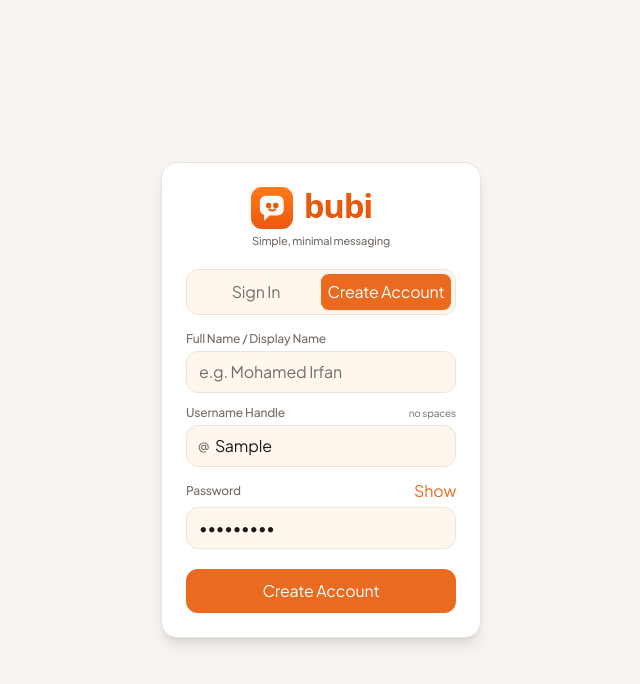
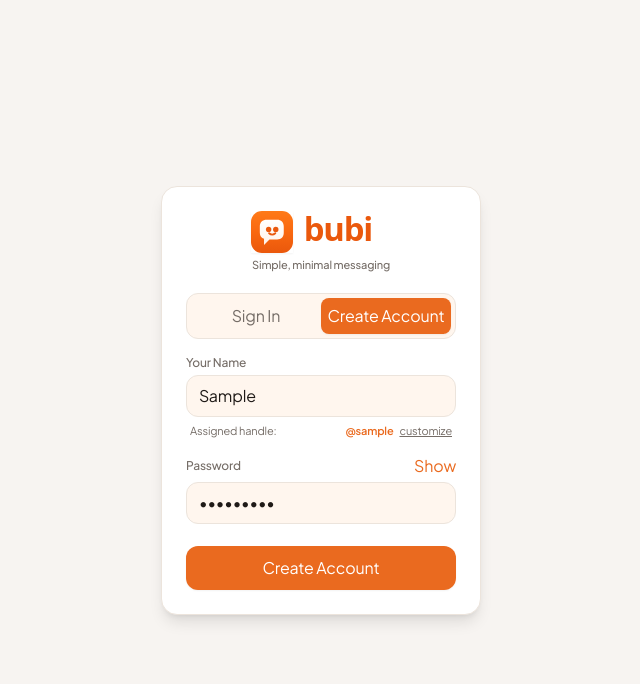
Before and after one commit to Rizirfan/BUBI, a React (Vite) app: page /auth in a window 1280 px wide. Both pictures are taken after typing "Sample", "Sample123" into the empty fields and a click on the button "Create Account". Shown: the top 684 px of the page, without its empty margins (319-959 px from the left). Built offline with nearby package versions, Linux system fonts and the light colour scheme; no server answers.

Commit message:
feat: simplified signup with single Name input and auto-assigned @bubi handle

```diff
--- a/src/features/auth/AuthScreen.tsx
+++ b/src/features/auth/AuthScreen.tsx
@@ -1,39 +1,44 @@
-import { useState } from 'react'
+import { useState, useMemo } from 'react'
 import { useAuthStore } from './store'
 import { BubiLogo, BubiBrand } from '@/components/ui/BubiLogo'
 
 export function AuthScreen() {
   const [mode, setMode] = useState<'login' | 'register'>('login')
-  const [username, setUsername] = useState('')
-  const [displayName, setDisplayName] = useState('')
+  const [name, setName] = useState('')
+  const [customHandle, setCustomHandle] = useState('')
+  const [showCustomHandle, setShowCustomHandle] = useState(false)
   const [password, setPassword] = useState('')
   const [showPassword, setShowPassword] = useState(false)
   const [error, setError] = useState<string | null>(null)
   const [busy, setBusy] = useState(false)
   const { login, register } = useAuthStore()
 
+  // Auto-assigned username handle from name, with default @bubi fallback
+  const autoHandle = useMemo(() => {
+    const slug = name
+      .trim()
+      .toLowerCase()
+      .replace(/[^a-z0-9]+/g, '_')
+      .replace(/^_+|_+$/g, '')
+    return slug || 'bubi'
+  }, [name])
+
+  const effectiveHandle = showCustomHandle && customHandle.trim()
+    ? customHandle.trim().replace(/^@+/, '')
+    : autoHandle
+
   async function submit(e: React.FormEvent) {
     e.preventDefault()
     setError(null)
     setBusy(true)
     try {
-      let u = username.trim().replace(/^@+/, '')
-      let d = displayName.trim().replace(/^@+/, '')
-
       if (mode === 'login') {
-        await login(u, password)
+        const identifier = name.trim().replace(/^@+/, '')
+        await login(identifier, password)
       } else {
-        // If user put full name (with spaces) in username and handle in displayName:
-        if (u.includes(' ') && !d.includes(' ')) {
-          const temp = u
-          u = d
-          d = temp
-        } else if (u.includes(' ')) {
-          // If username has spaces, replace spaces with underscores
-          u = u.replace(/\s+/g, '_')
-        }
-        if (!d) d = u
-        await register(u, d, password)
+        const displayName = name.trim() || 'BUBI User'
+        const username = effectiveHandle
+        await register(username, displayName, password)
       }
     } catch (err: any) {
       setError(err.message || 'Authentication failed. Please check your credentials.')
@@ -85,53 +90,66 @@ export function AuthScreen() {
           </div>
 
           {/* Form */}
-          <form onSubmit={submit} className="space-y-3">
-            {mode === 'register' && (
+          <form onSubmit={submit} className="space-y-3.5">
+            {/* Name Input */}
             <div>
               <label className="block text-xs font-medium text-[var(--text-muted)] mb-1">
-                  Full Name / Display Name
+                {mode === 'register' ? 'Your Name' : 'Your Name or Handle'}
               </label>
               <input
                 type="text"
-                  value={displayName}
-                  onChange={(e) => setDisplayName(e.target.value)}
+                value={name}
+                onChange={(e) => setName(e.target.value)}
                 required
-                  minLength={1}
+                minLength={2}
                 maxLength={50}
-                  placeholder="e.g. Mohamed Irfan"
+                autoFocus
+                placeholder={mode === 'register' ? 'e.g. Mohamed Irfan' : 'e.g. Mohamed Irfan or @bubi'}
                 className="w-full bg-[var(--surface-hover)] border border-[var(--border)] rounded-xl px-3 py-2 text-xs text-[var(--text)] placeholder-[var(--text-muted)] outline-none focus:border-[var(--wa-green)] transition"
               />
+
+              {/* In register mode, show assigned @bubi handle indicator */}
+              {mode === 'register' && (
+                <div className="mt-1.5 flex items-center justify-between text-[11px] px-1">
+                  <span className="text-[var(--text-muted)]">Assigned handle:</span>
+                  <div className="flex items-center gap-1.5">
+                    <span className="font-semibold text-[var(--wa-green)]">
+                      @{effectiveHandle}
+                    </span>
+                    <button
+                      type="button"
+                      onClick={() => setShowCustomHandle((v) => !v)}
+                      className="text-[10px] text-[var(--text-muted)] hover:text-[var(--text)] underline cursor-pointer"
+                    >
+                      {showCustomHandle ? 'auto' : 'customize'}
+                    </button>
+                  </div>
                 </div>
               )}
+            </div>
 
-            <div>
-              <div className="flex items-center justify-between mb-1">
-                <label className="block text-xs font-medium text-[var(--text-muted)]">
-                  {mode === 'register' ? 'Username Handle' : 'Username'}
+            {/* Optional Custom Handle override */}
+            {mode === 'register' && showCustomHandle && (
+              <div className="animate-enter">
+                <label className="block text-xs font-medium text-[var(--text-muted)] mb-1">
+                  Custom Handle
                 </label>
-                {mode === 'register' && (
-                  <span className="text-[10px] text-[var(--text-muted)]">no spaces</span>
-                )}
-              </div>
                 <div className="relative">
                   <span className="absolute left-3 top-1/2 -translate-y-1/2 text-xs text-[var(--text-muted)] font-medium select-none">
                     @
                   </span>
                   <input
                     type="text"
-                  value={username}
-                  onChange={(e) => setUsername(e.target.value.replace(/^@+/, ''))}
-                  required
-                  minLength={3}
-                  maxLength={32}
-                  autoComplete="username"
-                  autoCapitalize="none"
-                  placeholder={mode === 'register' ? 'mohd_irfan' : 'username'}
+                    value={customHandle}
+                    onChange={(e) => setCustomHandle(e.target.value.replace(/^@+/, ''))}
+                    placeholder={autoHandle}
                     className="w-full bg-[var(--surface-hover)] border border-[var(--border)] rounded-xl pl-7 pr-3 py-2 text-xs text-[var(--text)] placeholder-[var(--text-muted)] outline-none focus:border-[var(--wa-green)] transition"
                   />
                 </div>
               </div>
+            )}
 
+            {/* Password */}
             <div>
               <div className="flex items-center justify-between mb-1">
                 <label className="block text-xs font-medium text-[var(--text-muted)]">
@@ -158,7 +176,7 @@ export function AuthScreen() {
             </div>
 
             {error && (
-              <div className="p-2.5 rounded-xl bg-red-500/10 border border-red-500/30 text-red-400 text-xs">
+              <div className="p-2.5 rounded-xl bg-red-500/10 border border-red-500/30 text-red-400 text-xs leading-relaxed">
                 {error}
               </div>
             )}
```
Also changed, not shown: 1 other file (tests, documents, lock files or other folders). Lines whose indentation alone changed are shown as unchanged.
